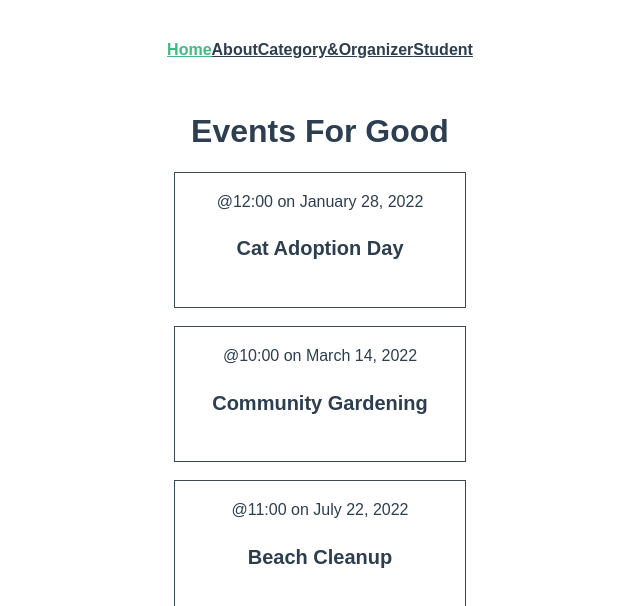
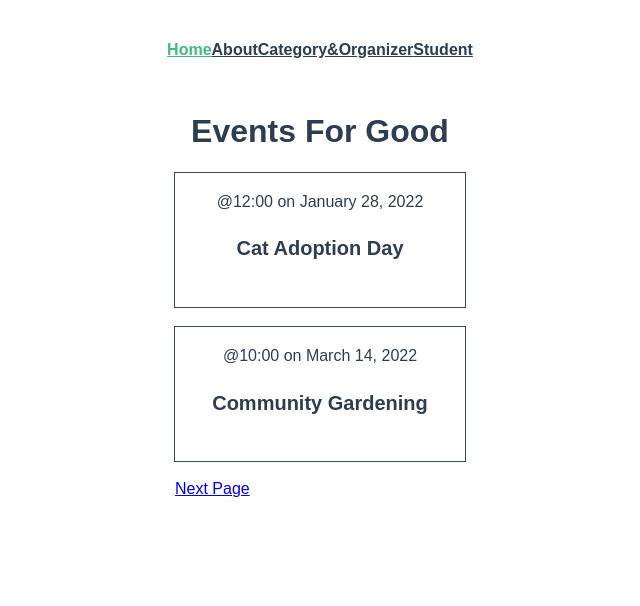
Before and after one commit to ZesshiF/real-world-vue, a Vue app: page / in a window 1280 px wide. Shown: the top 606 px of the page, without its empty margins (320-960 px from the left). Built offline with nearby package versions, Linux system fonts and the light colour scheme; data requests are answered from the project's data file.

Commit message:
Next and Prev

```diff
--- a/db.json
+++ b/db.json
@@ -8,6 +8,7 @@
       "location": "Meow Town",
       "date": "January 28, 2022",
       "time": "12:00",
+      "petsAllowed": true,
       "organizer": "Kat Laydee"
     },
     {
@@ -18,6 +19,7 @@
       "location": "Flora City",
       "date": "March 14, 2022",
       "time": "10:00",
+      "petsAllowed": true,
       "organizer": "Fern Pollin"
     },
     {
@@ -28,7 +30,41 @@
       "location": "Playa Del Carmen",
       "date": "July 22, 2022",
       "time": "11:00",
+      "petsAllowed": false,
       "organizer": "Carey Wales"
+    },
+    {
+      "id": 1001,
+      "category": "animal welfare",
+      "title": "Dog Adoption Day",
+      "description": "Find your new canine friend at this event.",
+      "location": "Woof Town",
+      "date": "August 28, 2022",
+      "time": "12:00",
+      "petsAllowed": true,
+      "organizer": "Dawg Dahd"
+    },
+    {
+      "id": 1002,
+      "category": "food",
+      "title": "Canned Food Drive",
+      "description": "Bring your canned food to donate to those in need.",
+      "location": "Tin City",
+      "date": "September 14, 2022",
+      "time": "3:00",
+      "petsAllowed": true,
+      "organizer": "Kahn Opiner"
+    },
+    {
+      "id": 1003,
+      "category": "sustainability",
+      "title": "Highway Cleanup",
+      "description": "Help pick up trash along the highway.",
+      "location": "Highway 50",
+      "date": "July 22, 2022",
+      "time": "11:00",
+      "petsAllowed": false,
+      "organizer": "Brody Kill"
     }
   ]
 }
--- a/src/router/index.ts
+++ b/src/router/index.ts
@@ -10,8 +10,9 @@ const router = createRouter({
   routes: [
     {
       path: '/',
-      name: 'EventList',
-      component: EventListView
+      name: 'event-list',
+      component: EventListView,
+      props: (route) =>({page: parseInt(route.query?.page as string || '1')})
     },
     {
       path: '/about',
--- a/src/services/EventService.ts
+++ b/src/services/EventService.ts
@@ -12,8 +12,8 @@ const apiClient: AxiosInstance = axios.create({
 })
 
 export default {
-    getEvent(): Promise<AxiosResponse<EventItem[]>>{
-        return apiClient.get<EventItem[]>('/events')
+    getEvent(perPage: number, page: number): Promise<AxiosResponse<EventItem[]>>{
+        return apiClient.get<EventItem[]>('/events?_limit='+ perPage + '&_page='+ page)
     },
     getEventById(id: number): Promise<AxiosResponse<EventItem>>{
         return apiClient.get<EventItem>('events/'+ id.toString)
--- a/src/views/EventListView.vue
+++ b/src/views/EventListView.vue
@@ -1,15 +1,33 @@
 <script setup lang="ts">
 import EventCard from '../components/EventCard.vue'
 import type { EventItem } from "@/type";
-import { ref } from "vue";
+import { computed, ref, watchEffect } from "vue";
 import EventService from '@/services/EventService'
+import type { AxiosResponse } from 'axios';
 
 
 const events = ref<Array<EventItem>>([])
+const totalEvent = ref<number>(0)
+const props = defineProps({
+  page: {
+    type: Number,
+    required: true
+  }
+})
 
-EventService.getEvent().then((response) => {
-  events.value = response.data
+const hasNextPage = computed(() =>{
+  //First calculate the total page
+  const totalPages = Math.ceil(totalEvent.value / 2)
+  return props.page.valueOf() < totalPages
 })
+
+watchEffect(() =>{
+  EventService.getEvent(2, props.page).then((response: AxiosResponse<EventItem[]>) =>{
+    events.value = response.data
+    totalEvent.value = response.headers['x-total-count']
+  })
+})
+
 
 </script>
 
@@ -17,6 +35,16 @@ EventService.getEvent().then((response) => {
       <h1>Events For Good</h1>
   <main class="events">
     <EventCard v-for="event in events" :key="event.id" :event="event"></EventCard>
+
+    <div class="pagination">
+
+      <RouterLink :to="{ name: 'event-list', query: { page: page - 1 } }" rel="prev" v-if="page != 1" id="page-prev">
+        Prev Page
+      </RouterLink>
+      <RouterLink :to="{ name: 'event-list', query: { page: page + 1 } }" rel="next" v-if="hasNextPage" id="page-next">
+        Next Page
+      </RouterLink>
+    </div>
   </main>
 </template>
 
@@ -26,4 +54,16 @@ EventService.getEvent().then((response) => {
     flex-direction: column;
     align-items: center;
   }
+  .pagination {
+    display: flex;
+    width: 290px;
+  }
+
+  #page-prev {
+    text-align: left;
+  }
+
+  #page-next {
+    text-align: right;
+  }
 </style>
```
Lines whose indentation alone changed are shown as unchanged.
